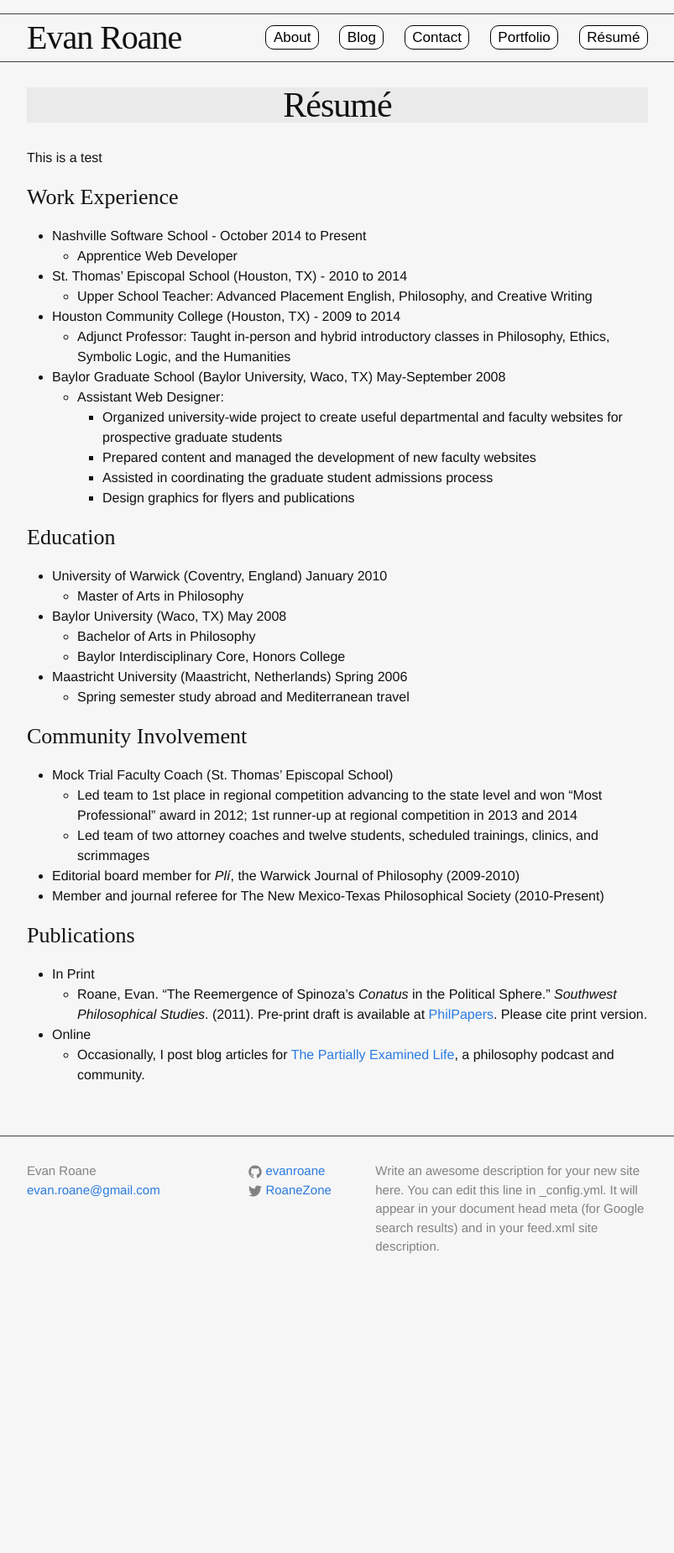
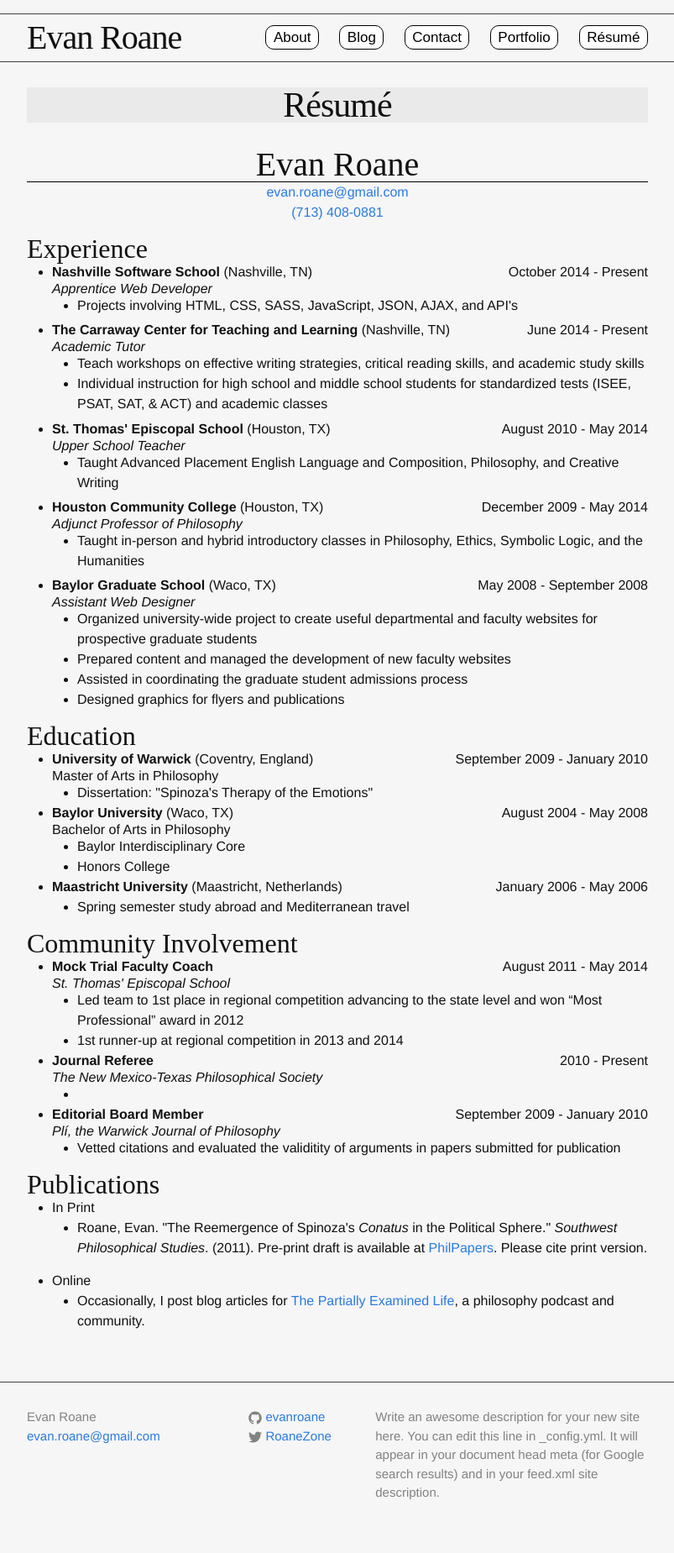
Before and after one commit to evanroane/old-jekyll-site, a Jekyll site: the page built from resume.html, in a window 1280 px wide. Shown: the whole page at 84% size, without its empty margins (238-1041 px from the left). Built offline with Jekyll 4.4.1, drawn with Linux system fonts in a browser that asks for light colours; some web fonts are replaced; before the commit the page ends 1556 px from its top, so only the background shows below that.

Commit message:
Added imported  google fonts to mains.scss and removed them from head.html. Made modifications to css files to format resume and define its formatting for printing.

```diff
--- a/_includes/head.html
+++ b/_includes/head.html
@@ -5,7 +5,6 @@
 
     <title>{% if page.title %}{{ page.title }}{% else %}{{ site.title }}{% endif %}</title>
     <meta name="description" content="{{ site.description }}">
-    <link href='http://fonts.googleapis.com/css?family=Quattrocento' rel='stylesheet' type='text/css'>
     <link rel="stylesheet" href="{{ "/css/main.css" | prepend: site.baseurl }}">
     <link rel="canonical" href="{{ page.url | replace:'index.html','' | prepend: site.baseurl | prepend: site.url }}">
     <script src="js/main.js" ></script>
--- a/_sass/_base.scss
+++ b/_sass/_base.scss
@@ -1,3 +1,6 @@
+@import url(http://fonts.googleapis.com/css?family=Quattrocento);
+@import url(http://fonts.googleapis.com/css?family=EB+Garamond);
+
 /**
  * Reset some basic elements
  */
@@ -44,15 +47,6 @@ img {
     max-width: 100%;
     vertical-align: middle;
 }
-
-// .post-content img {
-//   display: block;
-//   margin: 0 auto;
-//   height: auto;
-//   max-width: 40%;
-//   border-radius: 2.5em;
-//   padding: 1em;
-// }
 
 
 /**
--- a/_sass/_custom.scss
+++ b/_sass/_custom.scss
@@ -1,22 +1,23 @@
 /* Red Borders Everywhere */
 /** {border: 1px solid red;}*/
+
+
 
 h1 {
 	text-align: center;
 	font-family: 'Quattrocento', serif;
-	font-size: 2em;
+	font-size: 2.5em;
 	background: #eaeaea;
 }
 
 h2 {
-	margin-left: 1em;
 	font-family: 'Quattrocento', serif;
-	font-size: 2.5em;
+	font-size: 2em;
 }
 
 h3 {
 	font-family: 'Quattrocento', serif;
-	font-size: 2.5em;
+	font-size: 2em;
 }
 
 .about-caption {
--- a/_sass/_print.scss
+++ b/_sass/_print.scss
@@ -1,17 +1,45 @@
-@media print and (min-resolution: 300dpi) {
-    p {
-        font-size: 20px;
-        color: red;
+
+// Print styles go here
+@media print {
+
+  @page {
+    margin: 0.5in;
+    content: hidden;
+   }
+
+  body {
+   background-color: #FFFFFF;
+   font-family: 'EB Garamond', serif;
+   font-color: black;
+   }
+
+  header, footer {
+   display: none;
+   }
+
+  section#preamble h1 {
+    font-family: 'EB Garamond', serif;
+    font-size: 2em;
     }
-    // .post-title
-    // .page-content div
-    // h3#work-experience
-    // li li li
-    // h3#education
-    // h3#community-involvement
-    // h3#publications
-}
 
+  section#jobs h2, section#education h2, section#commnity-involvement h2, section#publication h2 {
+    font-family: 'EB Garamond', serif;
+    font-size: 1.5em;
+    }
 
-// <link rel="stylesheet" media="print and (min-width: 8.5in)"
-//     href="http://foo.com/mystyle.css" />
+  a:link  {
+     color:#000000;
+     }
+
+  a:visited {
+     color:#000000;
+     }
+
+  a:hover   {
+     color:#000000;
+     }
+
+  a:active  {
+     color:#000000;
+     }
+ }
--- /dev/null
+++ b/_sass/_resume.scss
@@ -0,0 +1,134 @@
+// Browser Formatting for Resume
+
+// Broad Formatting
+section#jobs li, section#education li, section#community-involvement li, section#publications li {
+  list-style-type: disc;
+}
+
+// Preamble Formatting
+section#preamble h1 {
+  background: none;
+  border-bottom: 1px solid #000000;
+  line-height: 1;
+  margin: 0;
+}
+
+section#preamble ul {
+  list-style-type: none;
+  display: block;
+  margin-left: 0;
+}
+
+section#preamble ul {
+  text-align: center;
+}
+
+// Experience Section
+
+section#jobs{}
+
+section#jobs ul li:last-child {
+  margin-bottom: 0.33em;
+}
+
+section#jobs h2, {
+  line-height: 1;
+  margin: 0;
+}
+
+.employer {
+  font-weight: bold;
+}
+
+.employer-location {}
+
+.employer-location:before {
+  content: '('
+  }
+
+.employer-location:after {
+ content: ')'
+ }
+
+.begin-end {
+  float: right;
+  margin: 0;
+  word-wrap: break-word;
+}
+
+.role {
+  clear: both;
+  display: block;
+  line-height: 1;
+  margin: 0;
+  font-style: italic;
+}
+
+// Education
+
+section#education {}
+
+section#education h2 {
+  line-height: 1;
+  margin: 0;
+}
+
+.school {
+  font-weight: bold;
+}
+.school-location {}
+
+.school-location:before {
+  content: '('
+  }
+
+.school-location:after {
+ content: ')'
+ }
+
+.begin {}
+.end {}
+.degree {
+  clear: both;
+  display: block;
+  line-height: 1;
+  margin: 0;
+}
+
+section#community-involvement {}
+
+section#community-involvement h2, {
+  line-height: 1;
+  margin: 0;
+}
+
+section#community-involvement .role {
+  clear: both;
+  display: inline;
+  margin: 0;
+  font-weight: bold;
+  font-style: normal;
+}
+
+section#community-involvement .organization {
+  font-style: italic;
+  font-weight: normal;
+  display: block;
+  line-height: 1;
+  margin: 0;
+  clear: both;
+}
+
+// Publications
+
+section#publications h2 {
+  line-height: 1;
+  margin: 0;
+}
+
+
+// Italics for publication titles
+
+.pub-title {
+  font-style: italic;
+}
--- a/css/main.scss
+++ b/css/main.scss
@@ -47,5 +47,6 @@ $on-laptop:        800px;
         "layout",
         "syntax-highlighting",
         "custom",
+        "resume",
         "print"
 ;
--- /dev/null
+++ b/resume.html
@@ -0,0 +1,149 @@
+---
+layout: page
+title: Résumé
+permalink: /resume/
+---
+<section id="preamble">
+<h1>Evan Roane</h1>
+<ul>
+  <li>
+    <a href="mailto:evanroane@gmail.com">evan.roane@gmail.com</a>
+  </li>
+  <li>
+    <a href="tel:+17134080881">(713) 408-0881</a>
+  </li>
+</ul>
+</section>
+<section id="jobs">
+  <h2>Experience</h2>
+
+  <ul>
+    <li>
+      <span class="begin-end">October 2014 - Present</span>
+      <span class="employer">Nashville Software School</span>
+      <span class="employer-location">Nashville, TN</span>
+      <span class="role">Apprentice Web Developer</span>
+      <ul class="responsibilities">
+        <li>Projects involving HTML, CSS, SASS, JavaScript, JSON, AJAX, and API's
+        </li>
+      </ul>
+    </li>
+    <li>
+      <span class="begin-end">June 2014 - Present</span>
+      <span class="employer">The Carraway Center for Teaching and Learning</span>
+      <span class="employer-location">Nashville, TN</span>
+      <span class="role">Academic Tutor</span>
+      <ul class="responsibilities">
+        <li>Teach workshops on effective writing strategies, critical reading skills, and academic study skills
+        </li>
+        <li>Individual instruction for high school and middle school students for standardized tests (ISEE, PSAT, SAT, &amp; ACT) and academic classes</li>
+      </ul>
+    </li>
+    <li>
+    <span class="begin-end">August 2010 - May 2014</span>
+    <span class="employer">St. Thomas' Episcopal School</span>
+    <span class="employer-location">Houston, TX</span>
+    <span class="role">Upper School Teacher</span>
+      <ul class="responsibilities">
+        <li>Taught Advanced Placement English Language and Composition, Philosophy, and Creative Writing</li>
+      </ul>
+    </li>
+    <li>
+    <span class="begin-end">December 2009 - May 2014</span>
+    <span class="employer">Houston Community College</span>
+    <span class="employer-location">Houston, TX</span>
+    <span class="role">Adjunct Professor of Philosophy</span>
+    <ul class="responsibilities">
+      <li>Taught in-person and hybrid introductory classes in Philosophy, Ethics, Symbolic Logic, and the Humanities</li>
+    </ul>
+    </li>
+    <li>
+    <span class="begin-end">May 2008 - September 2008</span>
+    <span class="employer">Baylor Graduate School</span>
+    <span class="employer-location">Waco, TX</span>
+    <span class="role">Assistant Web Designer</span>
+      <ul class="responsibilities">
+        <li>Organized university-wide project to create useful departmental and faculty websites for prospective graduate students</li>
+        <li>Prepared content and managed the development of new faculty websites</li>
+        <li>Assisted in coordinating the graduate student admissions process</li>
+        <li>Designed graphics for flyers and publications</li>
+      </ul>
+    </li>
+    </ul>
+</section>
+
+<section id="education">
+  <h2>Education</h2>
+  <ul>
+    <li>
+      <span class="begin-end">September 2009 - January 2010</span>
+      <span class="school">University of Warwick</span>
+      <span class="school-location">Coventry, England</span>
+      <span class="degree">Master of Arts in Philosophy</span>
+      <ul class="school-details">
+        <li>Dissertation: "Spinoza's Therapy of the Emotions"</li>
+      </ul>
+    </li>
+    <li>
+      <span class="begin-end">August 2004 - May 2008</span>
+      <span class="school">Baylor University</span>
+      <span class="school-location">Waco, TX</span>
+      <span class="degree">Bachelor of Arts in Philosophy</span>
+      <ul class="school-details">
+        <li>Baylor Interdisciplinary Core</li>
+        <li>Honors College</li>
+      </ul>
+    </li>
+    <li>
+      <span class="begin-end">January 2006 - May 2006</span>
+      <span class="school">Maastricht University</span>
+      <span class="school-location">Maastricht, Netherlands</span>
+      <ul class="school-details"></span>
+        <li>Spring semester study abroad and Mediterranean travel</li>
+      </ul>
+    </li>
+</section>
+
+<section id="community-involvement">
+  <h2>Community Involvement</h2>
+  <ul>
+    <li>
+      <span class="begin-end">August 2011 - May 2014</span>
+      <span class="role">Mock Trial Faculty Coach</span>
+      <span class="organization">St. Thomas' Episcopal School</span>
+      <ul id="activities">
+        <li>Led team to 1st place in regional competition advancing to the state level and won “Most Professional” award in 2012</li>
+        <li>1st runner-up at regional competition in 2013 and 2014</li>
+      </ul>
+    </li>
+    <li>
+      <span class="begin-end">2010 - Present</span>
+      <span class="role">Journal Referee</span>
+      <span class="organization">The New Mexico-Texas Philosophical Society</span>
+    <ul id="activities">
+      <li></li>
+    </ul>
+    </li>
+    <li>
+      <span class="begin-end">September 2009 - January 2010</span>
+      <span class="role">Editorial Board Member</span>
+      <span class="organization"><span class="pub-title">Plí</span>, the Warwick Journal of Philosophy</span>
+      <ul id="activities">
+        <li>Vetted citations and evaluated the validitity of arguments in papers submitted for publication</li>
+      </ul>
+    </li>
+  </ul>
+</section>
+
+<section id="publications">
+<h2>Publications</h2>
+<ul>
+  <li>In Print</li>
+  <ul>
+    <li>Roane, Evan. "The Reemergence of Spinoza's <i>Conatus</i> in the Political Sphere." <span class="pub-title">Southwest Philosophical Studies</span>. (2011). Pre-print draft is available at <a href="http://philpapers.org/rec/ROATRO" target="_new">PhilPapers</a>. Please cite print version.</li>
+  </ul>
+  <li>Online</li>
+    <ul>
+      <li>Occasionally, I post blog articles for <a href="#">The Partially Examined Life</a>, a philosophy podcast and community.</li>
+    </ul>
+</section>
--- a/resume.md
+++ /dev/null
@@ -1,44 +0,0 @@
----
-layout: page
-title: Résumé
-permalink: /resume/
----
-
-This is a test
-
-### Work Experience
-* Nashville Software School - October 2014 to Present
-  * Apprentice Web Developer
-* St. Thomas' Episcopal School (Houston, TX) - 2010 to 2014
-  * Upper School Teacher: Advanced Placement English, Philosophy, and Creative Writing
-* Houston Community College (Houston, TX) - 2009 to 2014
-  * Adjunct Professor: Taught in-person and hybrid introductory classes in Philosophy, Ethics, Symbolic Logic, and the Humanities
-* Baylor Graduate School (Baylor University, Waco, TX)	May-September 2008
-  * Assistant Web Designer:
-    * Organized university-wide project to create useful departmental and faculty websites for prospective graduate students
-    * Prepared content and managed the development of new faculty websites
-    * Assisted in coordinating the graduate student admissions process
-    * Design graphics for flyers and publications
-
-
-### Education
-* University of Warwick (Coventry, England) January 2010
-  * Master of Arts in Philosophy
-* Baylor University (Waco, TX)	May 2008
-  * Bachelor of Arts in Philosophy
-  * Baylor Interdisciplinary Core, Honors College
-* Maastricht University (Maastricht, Netherlands)	Spring 2006
-  * Spring semester study abroad and Mediterranean travel
-
-### Community Involvement
-* Mock Trial Faculty Coach (St. Thomas' Episcopal School)
-  * Led team to 1st place in regional competition advancing to the state level and won “Most Professional” award in 2012; 1st runner-up at regional competition in 2013 and 2014
-  * Led team of two attorney coaches and twelve students, scheduled trainings, clinics, and scrimmages
-* Editorial board member for _Plí_, the Warwick Journal of Philosophy (2009-2010)
-* Member and journal referee for The New Mexico-Texas Philosophical Society (2010-Present)
-
-### Publications
-* In Print
-    * Roane, Evan. "The Reemergence of Spinoza's _Conatus_ in the Political Sphere." _Southwest Philosophical Studies_. (2011). Pre-print draft is available at [PhilPapers](http://philpapers.org/rec/ROATRO). Please cite print version.
-* Online
-  * Occasionally, I post blog articles for [The Partially Examined Life](#), a philosophy podcast and community.
```
Also changed, not shown: index.md (+1 -1 lines), oldindex.html (deleted, +0 -29 lines).
